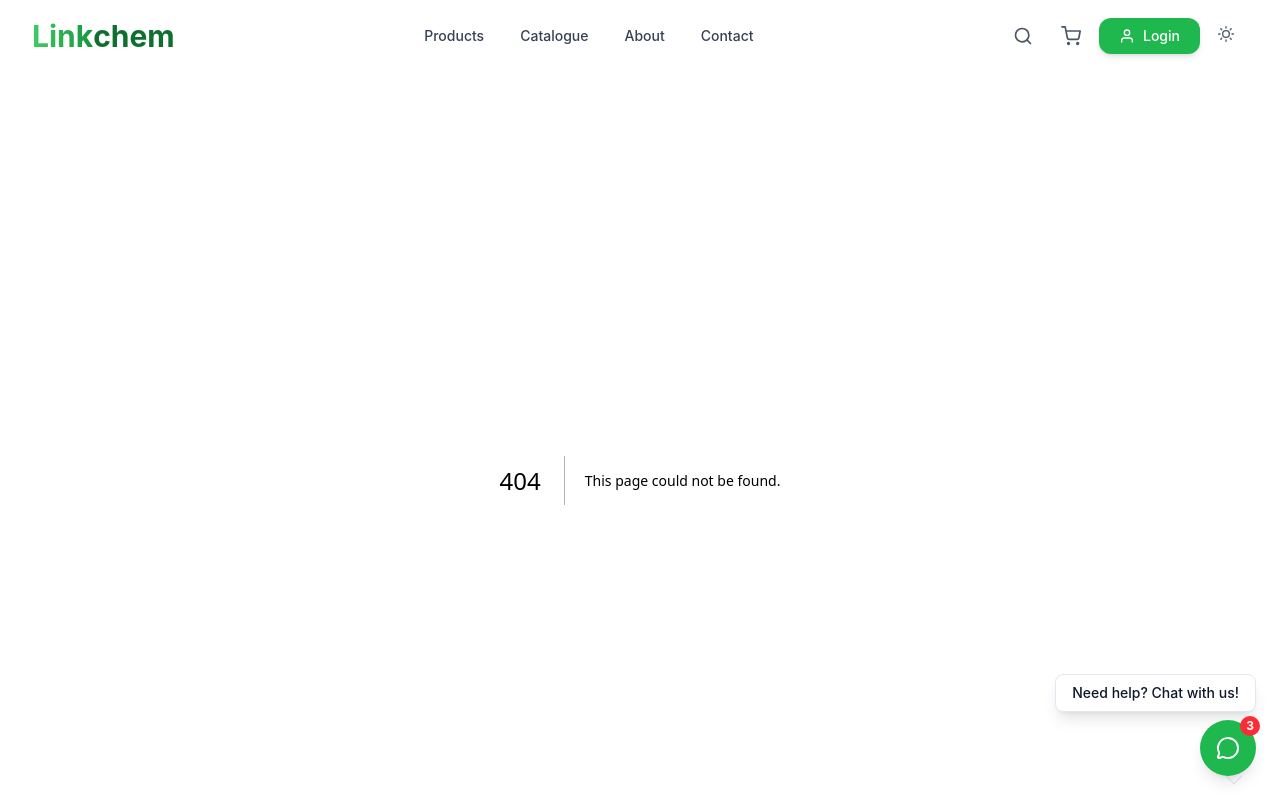
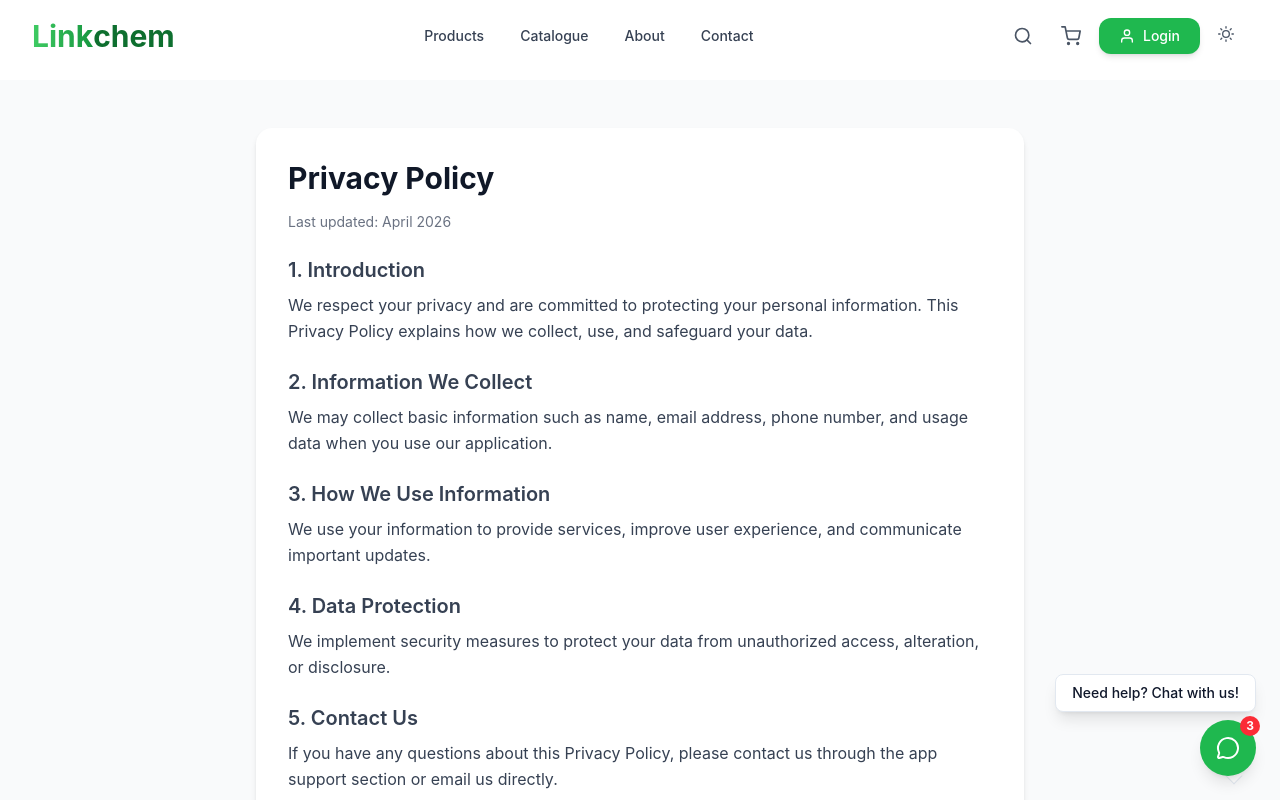
Before and after one commit to xtremeluxurycollectionke01-dot/xb, a Next.js app: page /privacy in a window 1280 px wide. Before the commit this address had no page. Shown: the top 800 px of the page. Built offline with nearby package versions, Linux system fonts and the light colour scheme.

Commit message:
Add PrivacyPage component with privacy policy details

```diff
--- /dev/null
+++ b/app/privacy/page.tsx
@@ -0,0 +1,60 @@
+export default function PrivacyPage() {
+  return (
+    <div className="min-h-screen bg-gray-50 py-12 px-4">
+      <div className="max-w-3xl mx-auto bg-white shadow-md rounded-2xl p-8">
+
+        <h1 className="text-3xl font-bold text-gray-900 mb-4">
+          Privacy Policy
+        </h1>
+
+        <p className="text-sm text-gray-500 mb-6">
+          Last updated: April 2026
+        </p>
+
+        <div className="space-y-6 text-gray-700 leading-relaxed">
+
+          <section>
+            <h2 className="text-xl font-semibold mb-2">1. Introduction</h2>
+            <p>
+              We respect your privacy and are committed to protecting your personal information.
+              This Privacy Policy explains how we collect, use, and safeguard your data.
+            </p>
+          </section>
+
+          <section>
+            <h2 className="text-xl font-semibold mb-2">2. Information We Collect</h2>
+            <p>
+              We may collect basic information such as name, email address, phone number,
+              and usage data when you use our application.
+            </p>
+          </section>
+
+          <section>
+            <h2 className="text-xl font-semibold mb-2">3. How We Use Information</h2>
+            <p>
+              We use your information to provide services, improve user experience,
+              and communicate important updates.
+            </p>
+          </section>
+
+          <section>
+            <h2 className="text-xl font-semibold mb-2">4. Data Protection</h2>
+            <p>
+              We implement security measures to protect your data from unauthorized access,
+              alteration, or disclosure.
+            </p>
+          </section>
+
+          <section>
+            <h2 className="text-xl font-semibold mb-2">5. Contact Us</h2>
+            <p>
+              If you have any questions about this Privacy Policy, please contact us
+              through the app support section or email us directly.
+            </p>
+          </section>
+
+        </div>
+      </div>
+    </div>
+  );
+}
```
